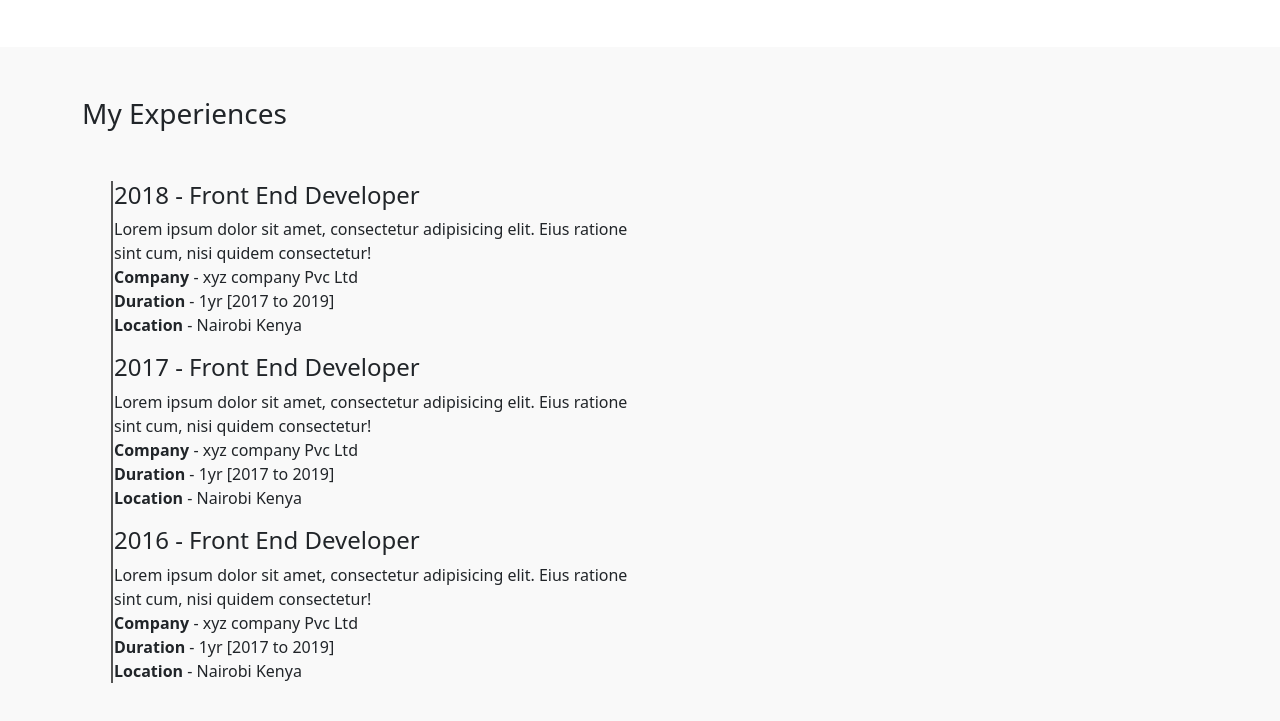
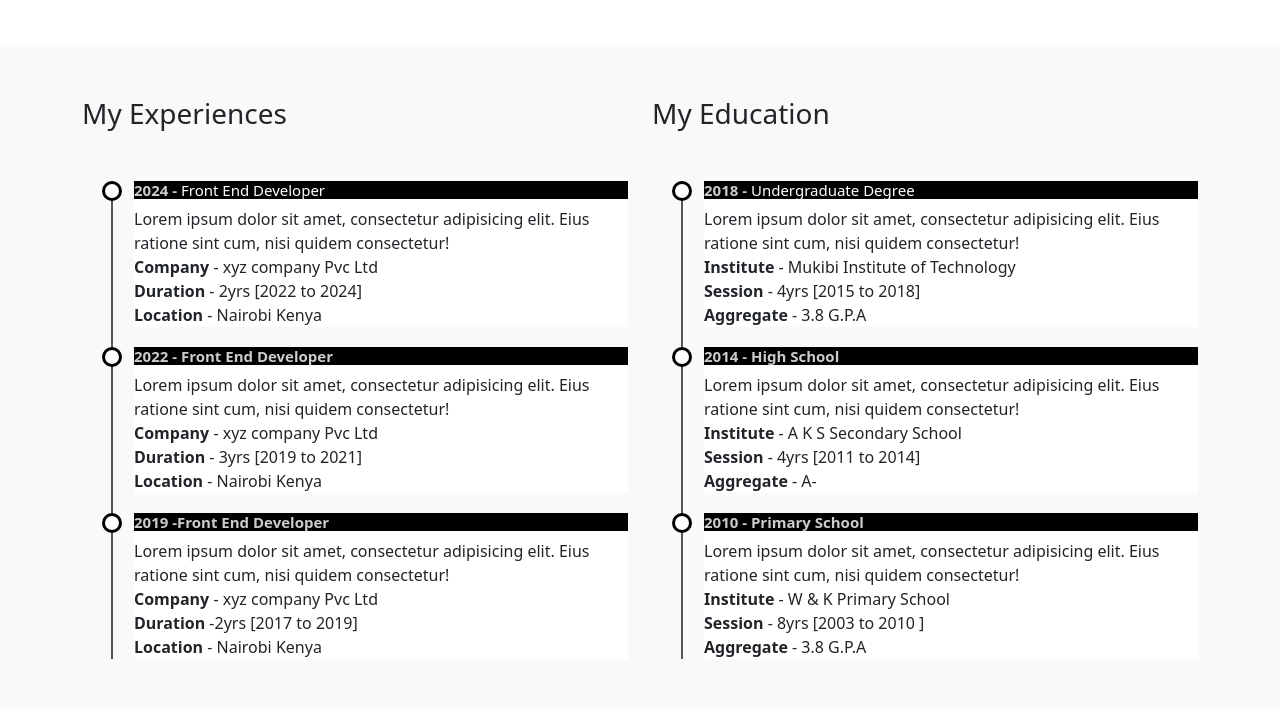
Before and after one commit to claudiahW/resumeguide, a plain HTML site: page index.html in a window 1280 px wide. Shown: the part 1579-2300 px from the top of the page. Drawn offline with nearby package versions, Linux system fonts and the light colour scheme; files whose address does not match are found by name.

Commit message:
add an education section

```diff
--- a/index.html
+++ b/index.html
@@ -118,36 +118,74 @@
               <h3>My Experiences</h3>
               <ul class="timeline">
                 <li>
-                  <h4>2018 - Front End Developer</h4>
+                  <h4><span> 2024 - </span>Front End Developer</h4>
                   <p>
                     Lorem ipsum dolor sit amet, consectetur adipisicing elit.
                     Eius ratione sint cum, nisi quidem consectetur!
                     <br />
                     <b>Company</b> - xyz company Pvc Ltd <br />
-                    <b>Duration</b> - 1yr [2017 to 2019] <br />
+                    <b>Duration</b> - 2yrs [2022 to 2024] <br />
                     <b>Location</b> - Nairobi Kenya
                   </p>
                 </li>
                 <li>
-                  <h4>2017 - Front End Developer</h4>
+                  <h4><span> 2022 - Front End Developer</span></h4>
                   <p>
                     Lorem ipsum dolor sit amet, consectetur adipisicing elit.
                     Eius ratione sint cum, nisi quidem consectetur!
                     <br />
                     <b>Company</b> - xyz company Pvc Ltd <br />
-                    <b>Duration</b> - 1yr [2017 to 2019] <br />
+                    <b>Duration</b> - 3yrs [2019 to 2021] <br />
                     <b>Location</b> - Nairobi Kenya
                   </p>
                 </li>
                 <li>
-                  <h4>2016 - Front End Developer</h4>
+                  <h4><span> 2019 -Front End Developer </span></h4>
                   <p>
                     Lorem ipsum dolor sit amet, consectetur adipisicing elit.
                     Eius ratione sint cum, nisi quidem consectetur!
                     <br />
                     <b>Company</b> - xyz company Pvc Ltd <br />
-                    <b>Duration</b> - 1yr [2017 to 2019] <br />
+                    <b>Duration</b> -2yrs [2017 to 2019] <br />
                     <b>Location</b> - Nairobi Kenya
+                  </p>
+                </li>
+              </ul>
+            </div>
+            <div class="col-md-6">
+              <h3>My Education</h3>
+              <ul class="timeline">
+                <li>
+                  <h4><span> 2018 - </span>Undergraduate Degree</h4>
+                  <p>
+                    Lorem ipsum dolor sit amet, consectetur adipisicing elit.
+                    Eius ratione sint cum, nisi quidem consectetur!
+                    <br />
+                    <b>Institute</b> - Mukibi Institute of Technology<br />
+                    <b>Session</b> - 4yrs [2015 to 2018] <br />
+                    <b>Aggregate</b> - 3.8 G.P.A
+                  </p>
+                </li>
+                <li>
+                  <h4><span> 2014 - High School</span></h4>
+                  <p>
+                    Lorem ipsum dolor sit amet, consectetur adipisicing elit.
+                    Eius ratione sint cum, nisi quidem consectetur!
+                    <br />
+                    <b>Institute</b> - A K S Secondary School<br />
+                    <b>Session</b> - 4yrs [2011 to 2014] <br />
+                    <b>Aggregate</b> - A-
+                  </p>
+                </li>
+                <li>
+                  <h4><span> 2010 - Primary School </span></h4>
+                  <p>
+                    Lorem ipsum dolor sit amet, consectetur adipisicing elit.
+                    Eius ratione sint cum, nisi quidem consectetur!
+                    <br />
+                    <b>Institute</b> - W & K Primary School<br />
+                    <b>Session</b> - 8yrs [2003 to 2010 ] <br />
+                    <b>Aggregate</b> - 3.8 G.P.A
                   </p>
                 </li>
               </ul>
--- a/style.css
+++ b/style.css
@@ -137,3 +137,31 @@ body {
   height: 100%;
   z-index: 1;
 }
+
+.timeline li {
+  margin-top: 20px;
+  margin-bottom: 20px;
+  margin-left: 20px;
+  background: #fff;
+}
+.timeline li h4 {
+  background-color: #000;
+  color: #fff;
+  font-size: 15px;
+}
+.timeline li h4 span {
+  font-weight: bold;
+  color: #ccc;
+}
+.timeline li:before {
+  content: "";
+  background-color: #fff;
+  display: inline-block;
+  position: absolute;
+  border-radius: 50%;
+  border: 3px solid #000;
+  left: 20px;
+  width: 20px;
+  height: 20px;
+  z-index: 1;
+}
```
